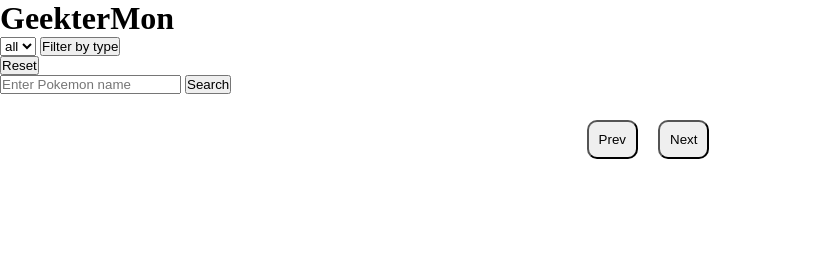
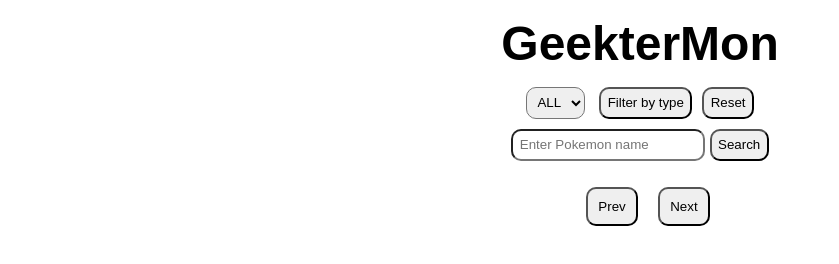
Before and after one commit to Jinu-Vijayan/pokedex, a plain HTML site: page index.html in a window 1280 px wide. Shown: the whole page, without its empty margins (0-839 px from the left). Drawn offline with Linux system fonts and the light colour scheme; no server answers.

Commit message:
Add:Implemented error notifications and styling for the filter and search section

```diff
--- a/index.html
+++ b/index.html
@@ -15,7 +15,7 @@
             <div id="type-form">
                 <form action="">
                     <select name="type" id="type-selection">
-                        <option value="all" selected>all</option>
+                        <option value="all" selected>ALL</option>
                     </select>
                     <button type="submit" id="filter-btn">Filter by type</button>
                 </form>
--- a/script.js
+++ b/script.js
@@ -53,6 +53,12 @@
 function createPokemonCards(pokemonArray,isSearching = false){
 
     // console.log(pokemonArray)
+
+    if(pokemonArray.length === 0){
+        alert("No pokemon of this type exists");
+        location.reload();
+        return;
+    }
 
     let promiseArray ;
 
@@ -155,15 +161,22 @@
 function getPokemonData(url,isSearching = false){
 
     POKEMON_CONTAINER.innerHTML = "";
+    POKEMON_CONTAINER.innerText = "Loading...";
 
     fetch(url)
     .then(response => response.json())
     .then(data => {
         nextUrl = data.next;
         previousUrl = data.previous;
-        console.log(data)
+        // console.log(data)
         createPokemonCards(data.results || data.pokemon || [data],isSearching);
     })
+    .catch(error => {
+        alert("Plese enter valid pokemon name");
+        location.reload();
+    })
+
+    POKEMON_CONTAINER.innerText = "";
 }
 
 
@@ -194,6 +207,7 @@
     if(e.target.id === "reset-btn"){
 
         TYPE_SELECTION.value = "all";
+        SEARCH_POKEMON.value = ""
 
         getPokemonData(POKEMON_URL);
 
@@ -206,7 +220,7 @@
         if(SEARCH_POKEMON.value === ""){
             alert("Please enter name of pokemon");
         } else {
-            const POKEMON_NAME_URL = `https://pokeapi.co/api/v2/pokemon/${SEARCH_POKEMON.value}`
+            const POKEMON_NAME_URL = `https://pokeapi.co/api/v2/pokemon/${SEARCH_POKEMON.value.toLowerCase()}`
             getPokemonData(POKEMON_NAME_URL,true);
         }
 
--- a/style.css
+++ b/style.css
@@ -2,6 +2,34 @@
     margin: 0;
     padding: 0;
     box-sizing: border-box;
+    font-family: Arial, Helvetica, sans-serif;
+}
+
+h1{
+    text-align: center;
+    margin: 1rem;
+    font-size: 3rem;
+}
+
+#forms-container{
+    display: flex;
+    flex-direction: column;
+    align-items: center;
+    gap: 0.625rem;
+}
+
+#forms-container button, #forms-container select , #forms-container input {
+    padding: 0.4rem;
+    border-radius: 0.625rem;
+}
+
+#type-form{
+    display: flex;
+    gap: 0.625rem;
+}
+
+#type-form form select{
+    margin-right: 0.625rem;
 }
 
 #pokemon-container{
```
